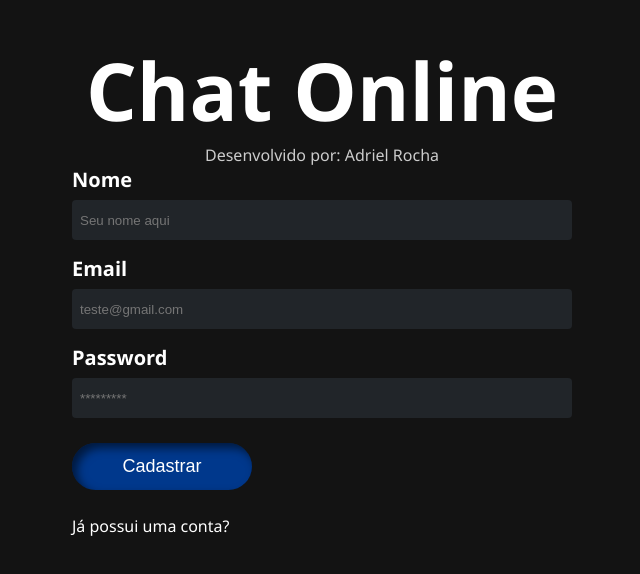
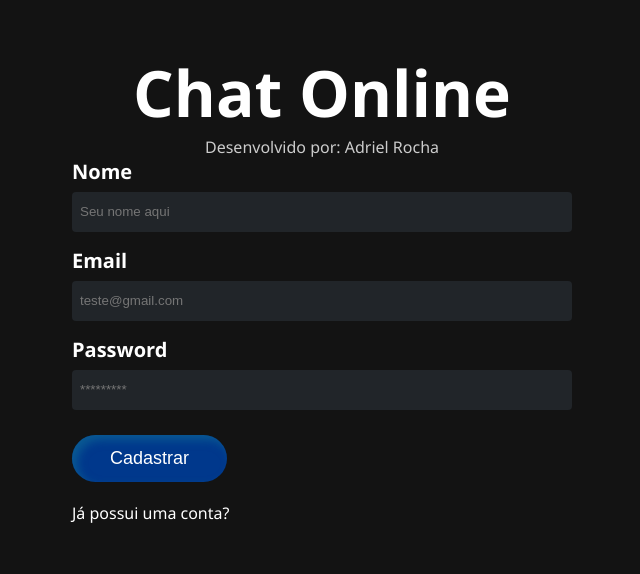
Before and after one commit to Dhriel/chat-online, a React (Vite) app: page /register in a window 1280 px wide. Shown: the part 114-688 px from the top of the page, without its empty margins (318-958 px from the left). Built offline with nearby package versions, Linux system fonts and the light colour scheme.

Commit message:
Funcionalidades de registro e login adicionados, hook form + zod e firebase em funcionamento.

```diff
--- a/package.json
+++ b/package.json
@@ -10,10 +10,14 @@
     "preview": "vite preview"
   },
   "dependencies": {
+    "@hookform/resolvers": "^3.3.4",
     "firebase": "^10.7.2",
     "react": "^18.2.0",
     "react-dom": "^18.2.0",
-    "react-router-dom": "^6.21.3"
+    "react-hook-form": "^7.50.0",
+    "react-router-dom": "^6.21.3",
+    "react-toastify": "^10.0.4",
+    "zod": "^3.22.4"
   },
   "devDependencies": {
     "@types/react": "^18.2.43",
--- a/src/contexts/AuthContext.tsx
+++ b/src/contexts/AuthContext.tsx
@@ -1,28 +1,152 @@
-import {useState, ReactNode, createContext} from 'react';
+import {useState, ReactNode, createContext, useEffect} from 'react';
+
+import { auth, db } from '../services/firebaseConnection';
+import { signInWithEmailAndPassword, createUserWithEmailAndPassword, updateProfile, signOut} from 'firebase/auth';
+import {setDoc, doc} from 'firebase/firestore';
+
+import { toast } from 'react-toastify';
+
+import { useNavigate } from 'react-router-dom';
 
 
-type AuthProviderProps = {
+interface AuthProviderProps  {
     children: ReactNode
 }
 
 type AuthContextData = {
     user: UserProps | null;
     signed: boolean;
+    loadingAuth: boolean;
+    signUp: (email:string, password:string, name:string) => void;
+    signIn: (email:string, password:string) => void;
+    logOut: () => void;
 }
 
 interface UserProps {
-    id: string;
-    email: string | null;
-    uid: string | null;
+    uid: string;
+    name: string;
+    email: string;
 }
 
 export const AuthContext = createContext({} as AuthContextData);
 
 export default function AuthProvider({children}: AuthProviderProps){
+
     const [user, setUser] = useState<UserProps | null>(null);
+    const [loadingAuth, setLoadingAuth] = useState<boolean>(false);
 
-    function signUp(){
+    const navigate = useNavigate();
 
+    useEffect(()=>{
+        async function loadUser(){
+
+            const storageUser = localStorage.getItem('@user');
+
+            if(storageUser){
+                setUser(JSON.parse(storageUser));
+            }else{
+                setUser(null);
+            }
+        }
+
+        loadUser();
+
+    }, [])
+
+
+    // Cadastrar
+    async function signUp(email: string, password: string, name = ''){
+        setLoadingAuth(true);
+
+        createUserWithEmailAndPassword(auth, email, password)
+        .then(async (value) => {
+            let uid = value.user.uid;
+
+            await updateProfile(value.user, { displayName: name });
+
+            let data = {
+                name: name || '',
+                email: email,
+                uid: uid
+            }
+
+            await setDoc(doc(db, 'users', uid), data)
+            setUser(data);
+            storageUser(data);
+            setLoadingAuth(false)
+            navigate('/', {replace: true});
+        })
+        .catch(error => {
+            setLoadingAuth(false);
+            let message = error.code;
+                switch (message){
+                    case "auth/email-already-exists":
+                    message = 'Este e-mail já pertence a um usuário'
+                    break;
+                    case "auth/invalid-email":
+                    message = 'Digite um e-mail válido!';
+                    break;
+                    case "auth/user-disabled":
+                    message = 'A conta deste usuário foi desativada pelo administrador';
+                    break;
+                    case "auth/wrong-password":
+                    message = 'Senha incorreta';
+                    break;
+                    case "auth/email-already-in-use":
+                    message = 'Endereço de e-mail já está em uso, tente outro.';
+                    break;
+                    case "auth/weak-password":
+                    message = 'Senha muito fraca, tente criar uma mais forte';
+                    break;
+                    case "auth/too-many-requests":
+                    message = 'Muitos usuários ativos no momento, espere um tempo e tente novamente';
+                    break;
+                    case "auth/invalid-login-credentials":
+                        message = 'Credenciais de login inválidas. Verifique seu e-mail e senha.';
+                    break;
+                }
+
+                toast.error(`${message}`, {theme: 'dark'});
+        })
+    }
+
+    // Logar
+    async function signIn(email: string, password: string) : Promise<void> {
+        setLoadingAuth(true);
+
+        signInWithEmailAndPassword(auth, email, password)
+        .then(async (value) =>{
+            let uid = value.user.uid;
+            let name =  value.user.displayName;
+
+            let data = {
+                name: name || '',
+                email: email,
+                uid: uid
+            }
+
+            setUser(data);
+            storageUser(data);
+            setLoadingAuth(false);
+            navigate('/', {replace: true});
+
+        })
+        .catch(() => {
+            toast.error(`E-mail ou senha incorretos! Verifique novamente!`, {theme: 'dark'});
+            setLoadingAuth(false);
+        })
+    }
+
+    // Permanecer Logado
+    function storageUser(data :UserProps){
+        localStorage.setItem('@userData', JSON.stringify(data));
+    }
+
+        // Deslogar
+    async function logOut(){
+        await signOut(auth);
+        localStorage.removeItem('@user');
+        setUser(null);
     }
 
     return(
@@ -30,6 +154,10 @@ export default function AuthProvider({children}: AuthProviderProps){
             value={{
                 user,
                 signed: !!user,
+                loadingAuth,
+                signUp,
+                signIn,
+                logOut
             }}
         >
             {children}
--- a/src/pages/Home/home.scss
+++ b/src/pages/Home/home.scss
@@ -5,7 +5,7 @@
     width: 100%;
     height: 100vh;
     display: grid;
-    grid-template-columns: 150px 1fr 350px;
+    grid-template-columns: 150px 1fr 100px;
 
 }
 
--- a/src/pages/Home/index.tsx
+++ b/src/pages/Home/index.tsx
@@ -1,4 +1,6 @@
 import './home.scss';
+
+import {Link} from 'react-router-dom';
 
 export function Home(){
     return(
--- a/src/pages/Login/index.tsx
+++ b/src/pages/Login/index.tsx
@@ -1,15 +1,35 @@
-import {useRef, useState} from 'react';
+import {useContext} from 'react';
+import { AuthContext } from '../../contexts/AuthContext';
+
 import './register.scss'
+import { Link } from 'react-router-dom';
 
-import {Link} from 'react-router-dom';
+import {useForm} from 'react-hook-form';
+import { z } from 'zod';
+import { zodResolver } from '@hookform/resolvers/zod';
+
+const schema = z.object({
+    email: z.string().email('Digite um e-mail válido').min(1, 'O campo de e-mail não pode estar vázio.'),
+    password: z.string().min(6, 'A senha deve possuir pelo menos 6 caracteres.')
+})
+
+type FormData = z.infer<typeof schema>
 
 export function Login(){
-    const name = useRef(null);
-    const email = useRef(null);
 
-    function handleSubmit(e : any) {
-        e.preventDefault();
-        alert('ALOU')
+    const {signIn, loadingAuth} = useContext(AuthContext);
+
+    const {register, handleSubmit, formState:{errors}} = useForm<FormData>({
+        resolver: zodResolver(schema),
+        mode: 'onChange'
+    })
+
+    function handleLogin(data: FormData) {
+        try{
+            signIn(data.email, data.password);
+        }catch(err){
+            console.log('Erro ao logar')
+        }
     }
 
     return(
@@ -17,31 +37,38 @@ export function Login(){
             <h1>Chat Online</h1>
             <p>Desenvolvido por: Adriel Rocha</p>
 
-            <form className='form' onSubmit={handleSubmit}>
+            <form className='form' onSubmit={handleSubmit(handleLogin)}>
                 <label>
-                   <span>Nome</span>
+                   <span>Email</span>
                     <input
-                        className='input'
-                        placeholder='Seu nome aqui'
-                        ref={name}
+                        type='email'
+                        placeholder='teste@gmail.com'
+                        {...register('email')}
+                        id='email'
+
                     />
+                     {errors.email?.message && <p>{errors.email.message}</p>}
                 </label>
 
                 <label>
-                   <span>Email</span>
+                   <span>Senha</span>
                     <input
-                        className='input'
-                        placeholder='teste@gmail.com'
-                        ref={email}
+                        type='password'
+                        placeholder='**************'
+                        {...register('password')}
+                        id='password'
                     />
+                     {errors.password?.message && <p>{errors.password.message}</p>}
                 </label>
 
 
                 <button type='submit'>
-                    Fazer Login
+                    {loadingAuth ? 'Carregando... ' : 'Fazer Login'}
                 </button>
+            </form>
+            <div className='link-area'>
                 <Link to='/register'>Ainda não possui uma conta?</Link>
-            </form>
+            </div>
         </div>
     )
 }
--- a/src/pages/Login/register.scss
+++ b/src/pages/Login/register.scss
@@ -13,7 +13,7 @@
 
     h1{
         color: #fff;
-        font-size: 5rem;
+        font-size: 4rem;
     }
 
     p{
@@ -24,15 +24,14 @@
     button{
         background-color: $terc;
         padding: 13px;
-        width: 180px;
+        width: 155px;
         margin-top: 10px;
         border-radius: 35px;
         color: #fff;
         font-size: 18px;
         border: none;
         cursor: pointer;
-        box-shadow: -1px 15px 1px #0a1fdb28;
-        box-shadow: inset 5px 5px 10px rgba(0, 0, 0, 0.568);
+        box-shadow: inset 5px 5px 10px rgba(15, 113, 151, 0.596);
 
         &:hover{
         background-color: #1a6ce7;
@@ -40,14 +39,17 @@
         }
     }
 
-    a{
-        color: #fff;
-        margin-top:25px;
-        cursor: pointer;
-        text-decoration: none;
+    .link-area{
+        min-width: 500px;
+        max-width: 100%;
+        margin-top: 20px;
+
+        a{
+            color: #fff;
+            cursor: pointer;
+            text-decoration: none;
+        }
     }
-
-
 }
 
 .form {
@@ -79,6 +81,12 @@
             color: #fff;
 
         }
+
+        p{
+            font-size: 15px;
+            margin-top: 4px;
+            color: #d43e3e;
+        }
     }
 
 }
--- a/src/pages/SignUp/index.tsx
+++ b/src/pages/SignUp/index.tsx
@@ -1,16 +1,37 @@
-import {useRef} from 'react';
+import {useContext} from 'react';
+import { AuthContext } from '../../contexts/AuthContext';
+
 import './../Login/register.scss';
 import {Link} from 'react-router-dom';
 
+import { useForm } from 'react-hook-form';
+import { z } from 'zod';
+import { zodResolver } from '@hookform/resolvers/zod';
+
+const schema = z.object({
+    name: z.string().min(3,'O nome precisa ter pelo menos 3 caracteres.'),
+    email: z.string().email('Digite um e-mail válido').min(1, 'O campo de e-mail não pode estar vázio.'),
+    password: z.string().min(6, 'A senha deve possuir pelo menos 6 caracteres.')
+})
+
+type FormData = z.infer<typeof schema>
 
 export function SignUp(){
-    const name = useRef(null);
-    const email = useRef(null);
-    const password = useRef(null);
+    const {signUp, loadingAuth} = useContext(AuthContext);
 
-    function handleSubmit(e : any) {
-        e.preventDefault();
-        alert('ALOU')
+    const {register, handleSubmit, formState:{errors}}  = useForm<FormData>({
+        resolver: zodResolver(schema),
+        mode: 'onChange'
+    });
+
+
+    function handleRegister(data: FormData) {
+        try {
+            signUp(data.email, data.password, data.name)
+        }catch(error){
+            console.log('Erro ao tentar cadastrar');
+        }
+
     }
 
     return(
@@ -18,39 +39,48 @@ export function SignUp(){
             <h1>Chat Online</h1>
             <p>Desenvolvido por: Adriel Rocha</p>
 
-            <form className='form' onSubmit={handleSubmit}>
+            <form className='form' onSubmit={handleSubmit(handleRegister)}>
                 <label>
                    <span>Nome</span>
                     <input
-                        className='input'
+                        type='text'
                         placeholder='Seu nome aqui'
-                        ref={name}
+                        {...register('name')}
+                        id='name'
                     />
+                    {errors.name?.message && <p>{errors.name.message}</p>}
                 </label>
 
                 <label>
                    <span>Email</span>
                     <input
-                        className='input'
+                        type='email'
                         placeholder='teste@gmail.com'
-                        ref={email}
+                        {...register('email')}
+                        id='email'
                     />
+                     {errors.email?.message && <p>{errors.email.message}</p>}
                 </label>
 
                 <label>
                    <span>Password</span>
                     <input
-                        className='input'
+                        type='password'
                         placeholder='*********'
-                        ref={password}
+                        {...register('password')}
+                        id='password'
                     />
+                     {errors.password?.message && <p>{errors.password.message}</p>}
                 </label>
 
                 <button type='submit'>
-                    Cadastrar
+                    {loadingAuth ? 'Carregando... ' : 'Cadastrar'}
                 </button>
+
+            </form>
+            <div className='link-area'>
                 <Link to='/login'>Já possui uma conta?</Link>
-            </form>
+            </div>
         </div>
     )
 }
```
Also changed, not shown: src/App.tsx (+9 -2 lines), 1 other file (tests, documents, lock files or other folders).
